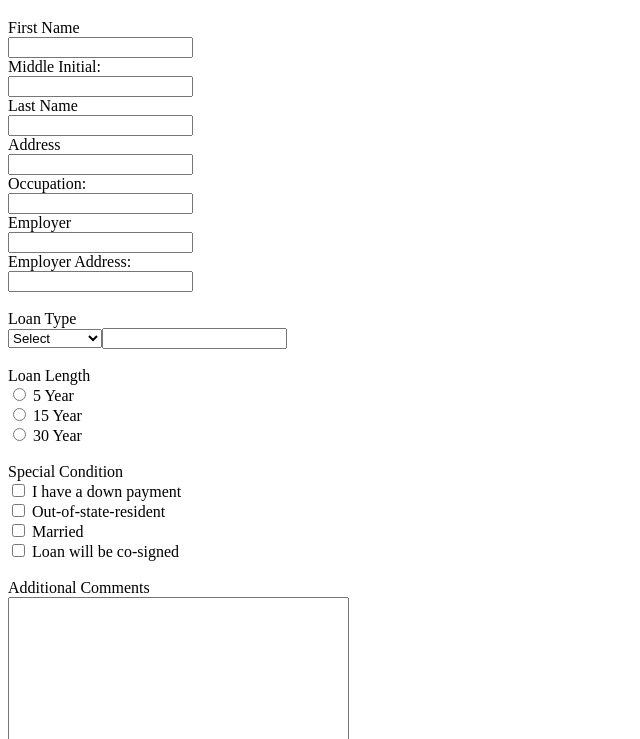
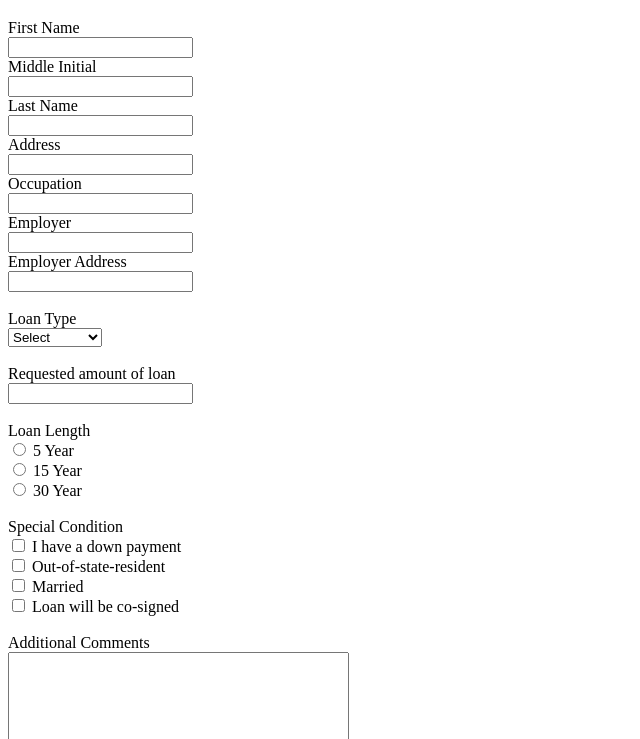
Before and after one commit to pgarrido57/banking_form, a plain HTML site: page index.html in a window 1280 px wide. Shown: the part 61-800 px from the top of the page, without its empty margins (0-640 px from the left). Drawn offline with Linux system fonts and the light colour scheme.

Commit message:
fixed loan amount placement

```diff
--- a/index.html
+++ b/index.html
@@ -8,17 +8,17 @@
 <form>
   First Name<br>
   <input type="text" name="firstname"><br>
-  Middle Initial:<br>
+  Middle Initial<br>
   <input type="text" name="middleinitial"><br>
   Last Name<br>
   <input type="text" name="lastname"><br>
   Address<br>
   <input type="test" name="Address"><br>
-  Occupation:<br>
+  Occupation<br>
   <input type="tex" name="Occupation"><br>
   Employer<br>
   <input type="text" name="Employer"><br>
-  Employer Address:<br>
+  Employer Address<br>
   <input type="text" name="EmployerAddress"><br>
   <br>
   Loan Type<br>
@@ -27,10 +27,11 @@
   <option value="Commercial">Commercial</option>
   <option value="Realestate">Real Estate</option>
   <option value="Personal">Personal</option>
-  <option value="Mortgage">Mortgage</option><br>
+  <option value="Mortgage">Mortgage</option>
+  </select><br>
   <br>
-  Loan Amount<br>
-  <input type="text" name="loanamount"><br>
+  Requested amount of loan<br>
+  <input type="text" name="requestedloanamount"><br>
   <br>
   Loan Length<br>
   <input type="radio" name="loanlength" value="5 Year"> 5 Year<br>
```
